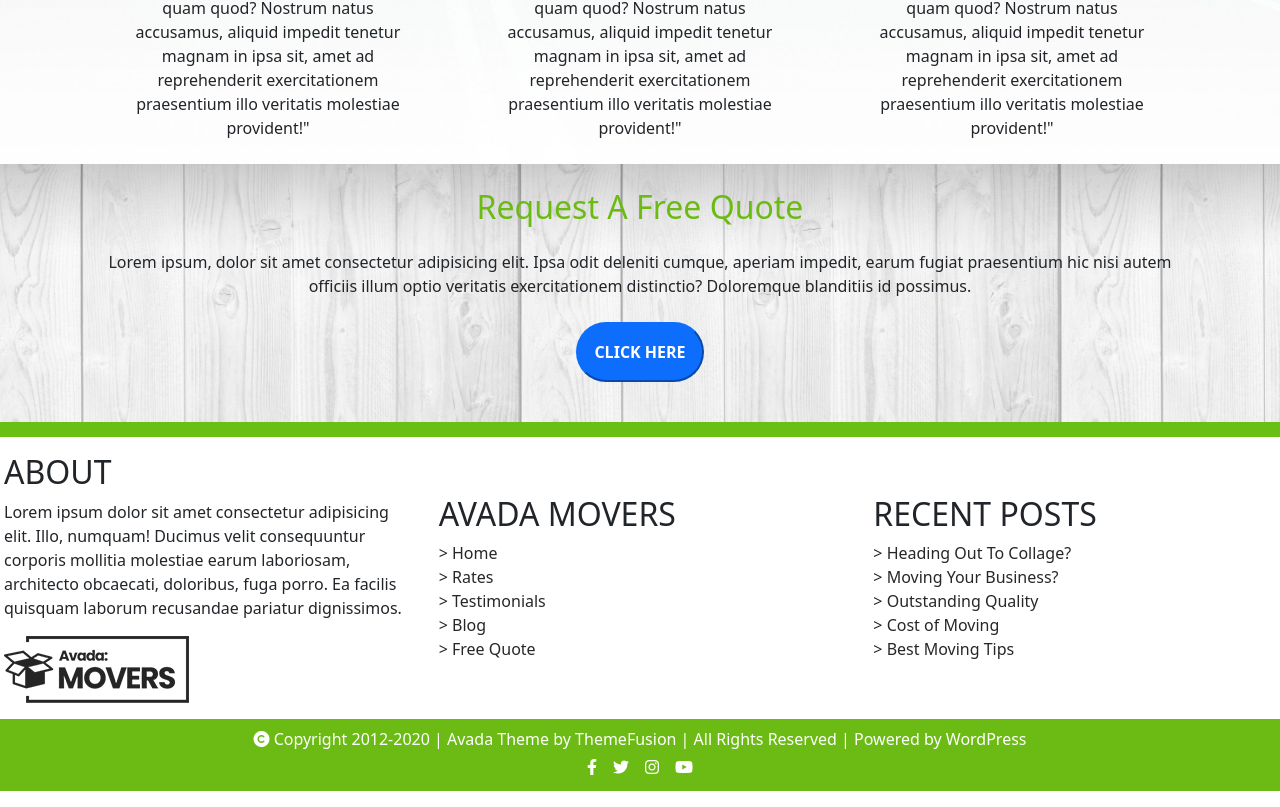
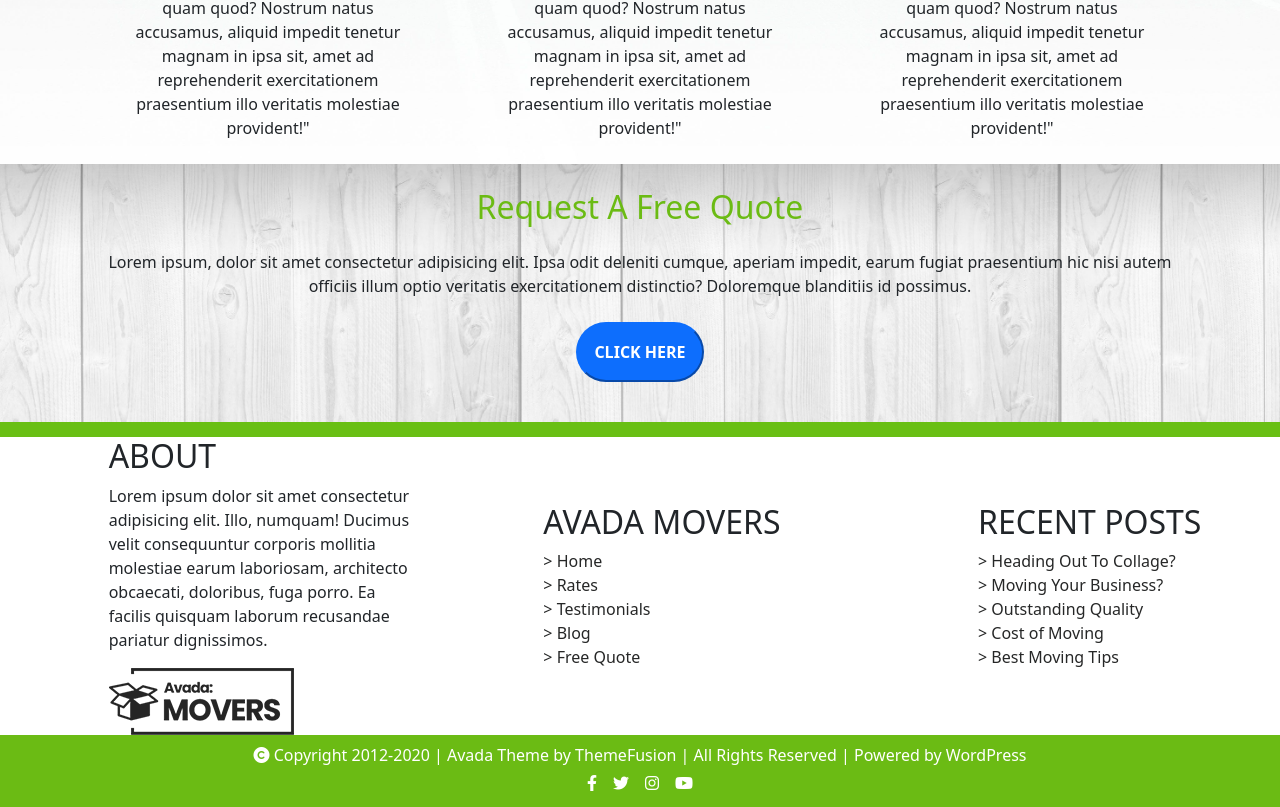
Before and after one commit to Narresx/proj-html-vuejs, a Vue app: page / in a window 1280 px wide. Shown: the part 2914-3721 px from the top of the page. Built offline with nearby package versions, Linux system fonts and the light colour scheme.

Commit message:
fix Footer & App

```diff
--- a/src/App.vue
+++ b/src/App.vue
@@ -1,5 +1,5 @@
 <template>
-  <div id="app">
+  <div id="app" class="overflow-hidden">
     <Header :menuItems="menuItems" />
     <Main />
     <Footer :footerItems="footerItems" :footerItems1="footerItems1" />
--- a/src/components/Footer.vue
+++ b/src/components/Footer.vue
@@ -1,8 +1,8 @@
 <template>
   <footer class="container-fluid p-0">
     <div class="height-15px baground-lima p-0"></div>
-    <div class="row justify-content-center align-items-center">
-      <div class="col-4 p-3">
+    <div class="row justify-content-between align-items-center">
+      <div class="col-3 offset-1">
         <h2>ABOUT</h2>
         <p>
           Lorem ipsum dolor sit amet consectetur adipisicing elit. Illo,
@@ -12,7 +12,7 @@
         </p>
         <img src="../assets/img/avada-movers-logo.png" />
       </div>
-      <div class="col-4 p-3">
+      <div class="col-3">
         <h2>AVADA MOVERS</h2>
         <ul>
           <li v-for="(item, index) in footerItems" :key="index">
@@ -20,7 +20,7 @@
           </li>
         </ul>
       </div>
-      <div class="col-4 p-3">
+      <div class="col-3">
         <h2>RECENT POSTS</h2>
         <ul>
           <li v-for="(item, index) in footerItems1" :key="index">
```
